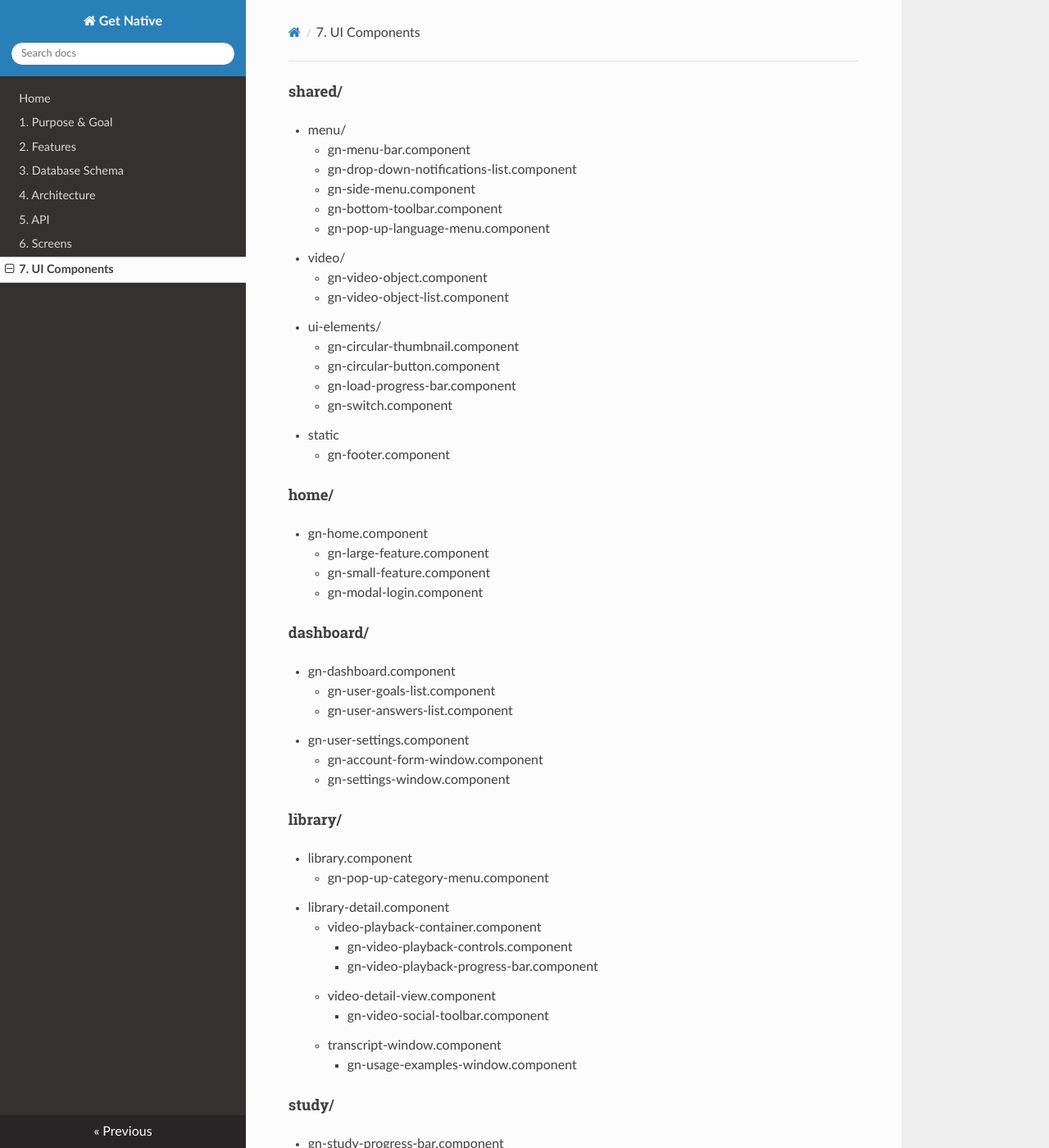
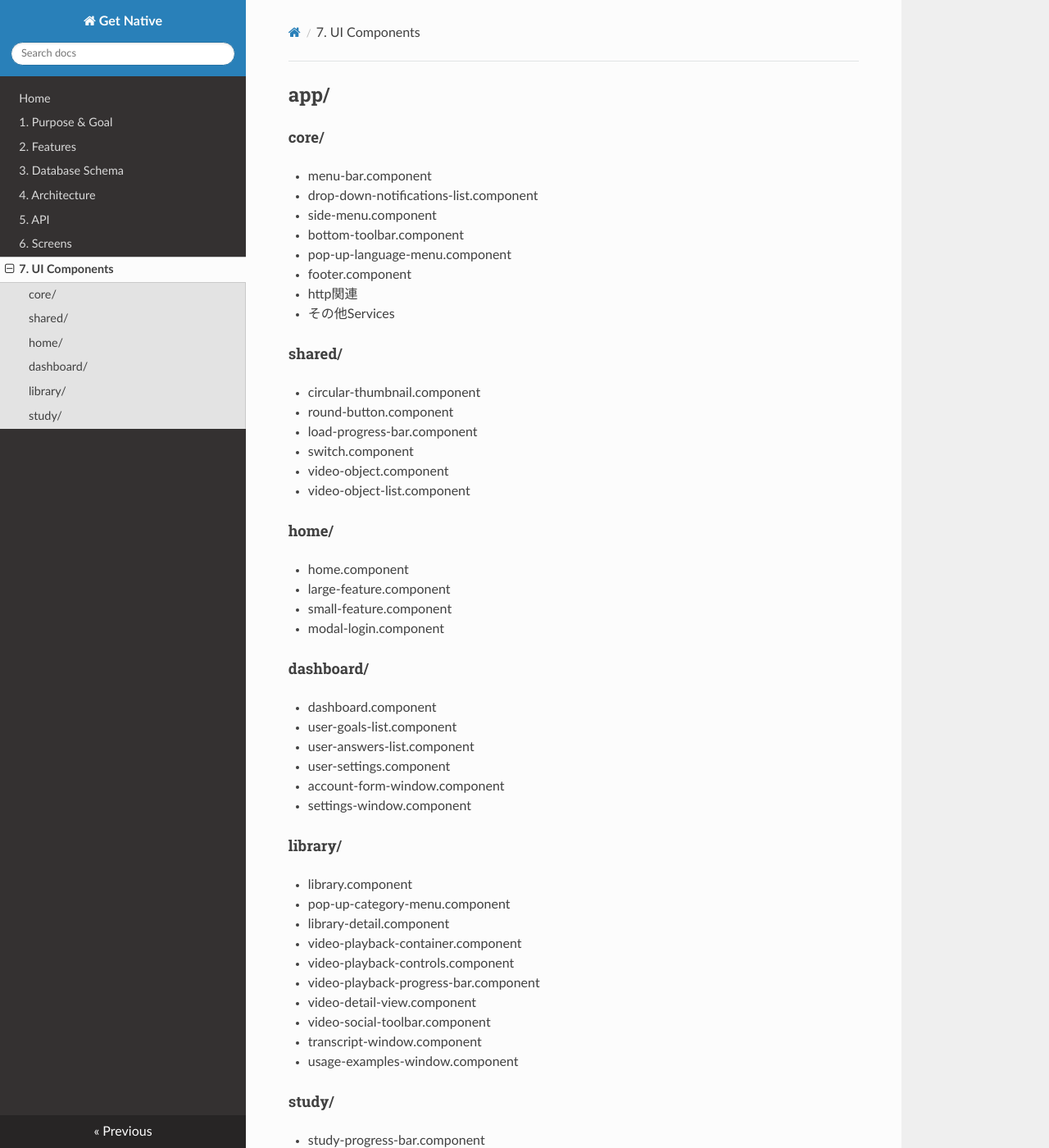
Before and after one commit to hank-ehly/get-native.com, an MkDocs documentation site: the page built from docs/ui-components.md, in a window 1280 px wide and 1400 px high. Shown: the whole window at 82% size. Built offline with MkDocs 1.6.1, drawn with Linux system fonts in a browser that asks for light colours; nearby versions of some CDN libraries; old or Windows-style settings are respelled for this version of MkDocs; some of the changed text lies outside the part shown.

Commit message:
Update ui-components docs

```diff
--- a/docs/ui-components.md
+++ b/docs/ui-components.md
@@ -1,55 +1,56 @@
+## app/
+#### core/
+* menu-bar.component
+* drop-down-notifications-list.component
+* side-menu.component
+* bottom-toolbar.component
+* pop-up-language-menu.component
+* footer.component
+* http関連
+* その他Services
+
 #### shared/
-* menu/
-	* gn-menu-bar.component
-	* gn-drop-down-notifications-list.component
-	* gn-side-menu.component
-	* gn-bottom-toolbar.component
-	* gn-pop-up-language-menu.component
-* video/
-	* gn-video-object.component
-	* gn-video-object-list.component
-* ui-elements/
-	* gn-circular-thumbnail.component
-	* gn-circular-button.component
-	* gn-load-progress-bar.component
-	* gn-switch.component
-* static
-	* gn-footer.component
+* circular-thumbnail.component
+* round-button.component
+* load-progress-bar.component
+* switch.component
+* video-object.component
+* video-object-list.component
 
 #### home/
-* gn-home.component
-	* gn-large-feature.component
-	* gn-small-feature.component
-	* gn-modal-login.component
+* home.component
+* large-feature.component
+* small-feature.component
+* modal-login.component
 
 #### dashboard/
-* gn-dashboard.component
-	* gn-user-goals-list.component
-	* gn-user-answers-list.component
-* gn-user-settings.component
-	* gn-account-form-window.component
-	* gn-settings-window.component
+* dashboard.component
+* user-goals-list.component
+* user-answers-list.component
+* user-settings.component
+* account-form-window.component
+* settings-window.component
 
 #### library/
 * library.component
-	* gn-pop-up-category-menu.component
+* pop-up-category-menu.component
 * library-detail.component
-	* video-playback-container.component
-		* gn-video-playback-controls.component
-		* gn-video-playback-progress-bar.component
-	* video-detail-view.component
-		* gn-video-social-toolbar.component
-	* transcript-window.component
-		* gn-usage-examples-window.component
+* video-playback-container.component
+* video-playback-controls.component
+* video-playback-progress-bar.component
+* video-detail-view.component
+* video-social-toolbar.component
+* transcript-window.component
+* usage-examples-window.component
 
 #### study/
-* gn-study-progress-bar.component
-* gn-study-listen.component
-* gn-study-shadow.component
-	* gn-modal-message.component
-* gn-study-speak.component
-* gn-study-write.component
-	* gn-bullet-list.component
-	* gn-text-box.component
-* gn-study-results.component
-* gn-transition-window.component
+* study-progress-bar.component
+* study-listen.component
+* study-shadow.component
+* modal-message.component
+* study-speak.component
+* study-write.component
+* bullet-list.component
+* text-box.component (move to shared?)
+* study-results.component
+* transition-window.component
```
